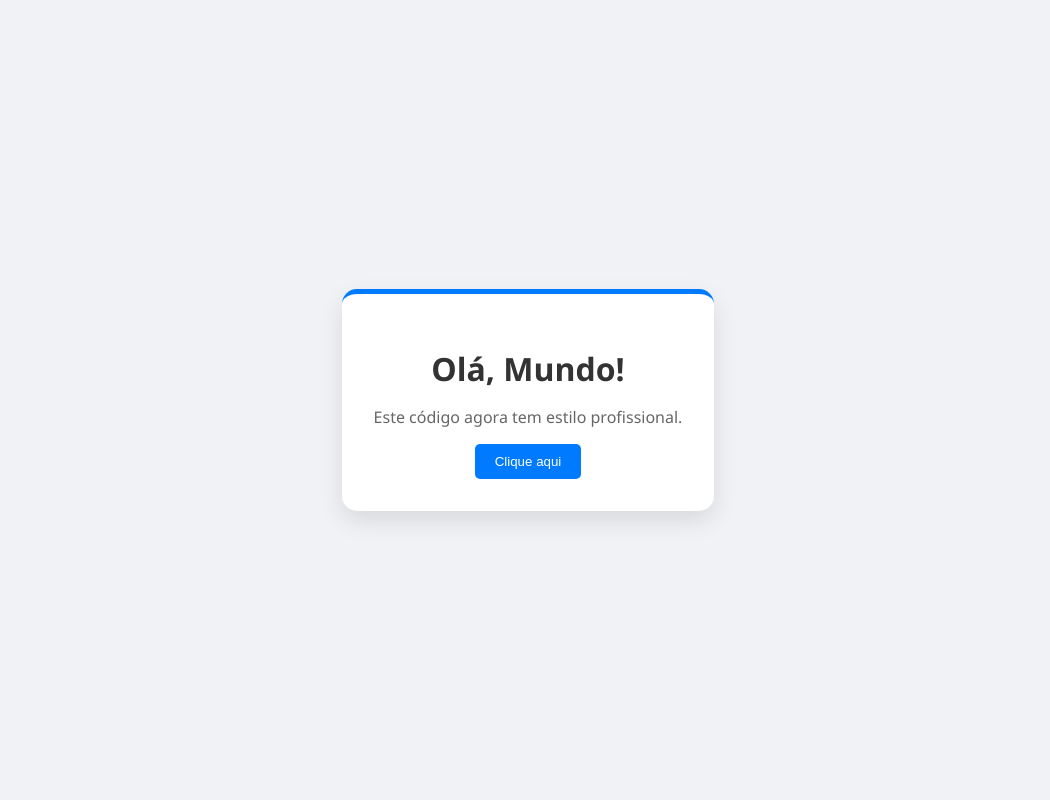
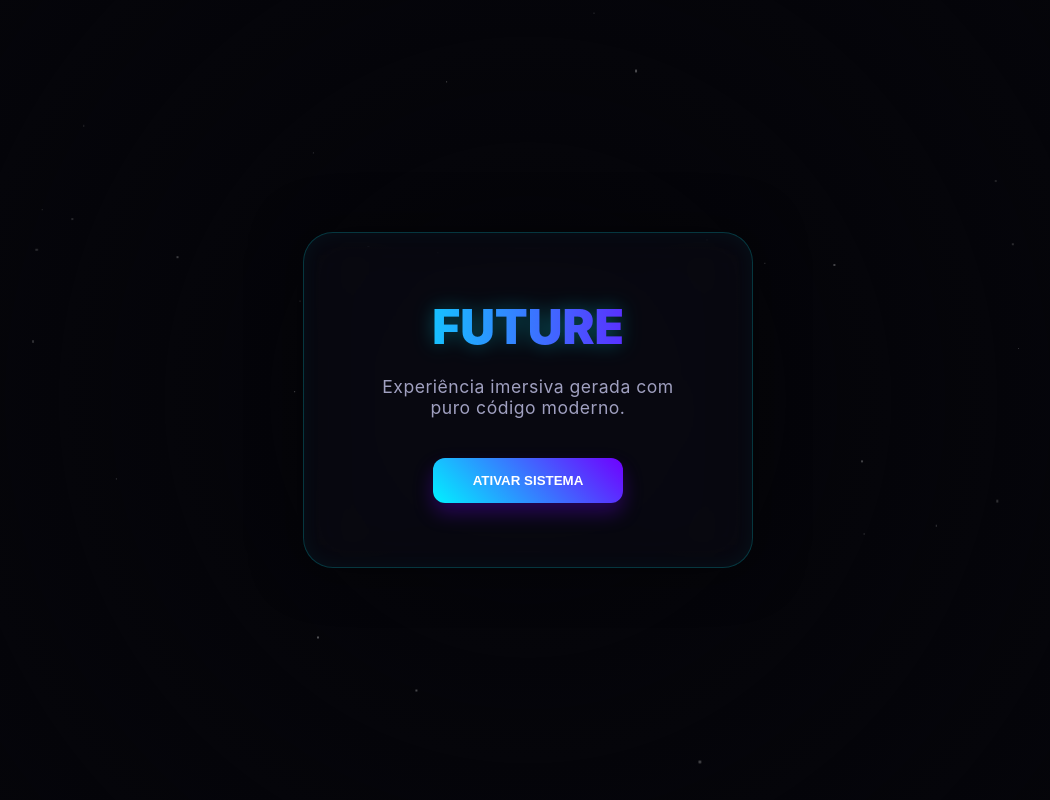
Before and after one commit to anapauladossantosferreira/teste, a plain HTML site: page index.html in a window 1280 px wide. Shown: the whole page, without its empty margins (112-1162 px from the left). Drawn offline with Linux system fonts and the light colour scheme.

Commit message:
Update index.html

```diff
--- a/index.html
+++ b/index.html
@@ -2,59 +2,156 @@
 <html lang="pt-br">
 <head>
     <meta charset="UTF-8">
-    <title>Olá Mundo Estilizado</title>
+    <meta name="viewport" content="width=device-width, initial-scale=1.0">
+    <title>Interface Futurística Pro</title>
     <style>
-        /* O CSS começa aqui */
+        :root {
+            --primary: #00f2ff;
+            --secondary: #7000ff;
+            --bg-dark: #05050a;
+        }
+
+        * {
+            margin: 0;
+            padding: 0;
+            box-sizing: border-box;
+        }
+
         body {
-            background-color: #f0f2f5; /* Cor de fundo leve */
-            font-family: 'Segoe UI', Tahoma, Geneva, Verdana, sans-serif;
+            background-color: var(--bg-dark);
+            font-family: 'Inter', 'Segoe UI', sans-serif;
             display: flex;
             justify-content: center;
             align-items: center;
-            height: 100vh; /* Ocupa a altura total da tela */
-            margin: 0;
+            height: 100vh;
+            color: #ffffff;
+            overflow: hidden;
+            position: relative;
         }
 
+        /* Container de Partículas */
+        #particles-container {
+            position: absolute;
+            width: 100%;
+            height: 100%;
+            top: 0;
+            left: 0;
+            z-index: 0;
+        }
+
+        .particle {
+            position: absolute;
+            background: white;
+            border-radius: 50%;
+            opacity: 0.5;
+            animation: float linear infinite;
+        }
+
+        /* Cartão Neon Glass */
         .cartao {
-            background-color: white;
-            padding: 2rem;
-            border-radius: 15px;
-            box-shadow: 0 10px 25px rgba(0,0,0,0.1);
+            position: relative;
+            z-index: 10;
+            background: rgba(10, 10, 20, 0.6);
+            backdrop-filter: blur(20px);
+            padding: 4rem;
+            border-radius: 30px;
             text-align: center;
-            border-top: 5px solid #007bff;
+            border: 1px solid rgba(0, 242, 255, 0.2);
+            box-shadow: 0 0 50px rgba(0, 0, 0, 0.5),
+                        inset 0 0 20px rgba(0, 242, 255, 0.05);
+            max-width: 450px;
         }
 
         h1 {
-            color: #333;
-            margin-bottom: 10px;
+            font-size: 3rem;
+            font-weight: 900;
+            background: linear-gradient(to right, var(--primary), var(--secondary));
+            -webkit-background-clip: text;
+            -webkit-text-fill-color: transparent;
+            margin-bottom: 20px;
+            filter: drop-shadow(0 0 10px rgba(0, 242, 255, 0.3));
         }
 
         p {
-            color: #666;
+            color: #a0a0c0;
+            font-size: 1.1rem;
+            margin-bottom: 40px;
+            letter-spacing: 0.5px;
         }
 
-        button {
-            background-color: #007bff;
+        /* Botão com Brilho */
+        .btn-futuro {
+            background: linear-gradient(45deg, var(--primary), var(--secondary));
             color: white;
             border: none;
-            padding: 10px 20px;
-            border-radius: 5px;
+            padding: 15px 40px;
+            border-radius: 12px;
+            font-weight: bold;
+            text-transform: uppercase;
             cursor: pointer;
-            transition: background 0.3s;
+            transition: 0.3s;
+            box-shadow: 0 10px 20px rgba(112, 0, 255, 0.3);
         }
 
-        button:hover {
-            background-color: #0056b3;
+        .btn-futuro:hover {
+            transform: scale(1.05) translateY(-3px);
+            box-shadow: 0 15px 30px rgba(0, 242, 255, 0.4);
+        }
+
+        /* Animação das Partículas */
+        @keyframes float {
+            from { transform: translateY(0) translateX(0); }
+            to { transform: translateY(-100vh) translateX(20px); }
+        }
+
+        /* Overlay de Vinheta */
+        .overlay {
+            position: absolute;
+            width: 100%;
+            height: 100%;
+            background: radial-gradient(circle, transparent 20%, var(--bg-dark) 90%);
+            pointer-events: none;
+            z-index: 1;
         }
     </style>
 </head>
 <body>
 
+    <div id="particles-container"></div>
+    <div class="overlay"></div>
+
     <div class="cartao">
-        <h1>Olá, Mundo!</h1>
-        <p>Este código agora tem estilo profissional.</p>
-        <button onclick="alert('Oi!')">Clique aqui</button>
+        <h1>FUTURE</h1>
+        <p>Experiência imersiva gerada com puro código moderno.</p>
+        <button class="btn-futuro" onclick="alert('Protocolo iniciado!')">Ativar Sistema</button>
     </div>
 
+    <script>
+        // Gerador de partículas dinâmico
+        const container = document.getElementById('particles-container');
+        const particleCount = 60;
+
+        for (let i = 0; i < particleCount; i++) {
+            const particle = document.createElement('div');
+            particle.className = 'particle';
+
+            // Tamanhos aleatórios
+            const size = Math.random() * 3 + 'px';
+            particle.style.width = size;
+            particle.style.height = size;
+
+            // Posição inicial aleatória
+            particle.style.left = Math.random() * 100 + 'vw';
+            particle.style.top = Math.random() * 100 + 'vh';
+
+            // Velocidade e atraso aleatórios
+            const duration = Math.random() * 10 + 5 + 's';
+            const delay = Math.random() * 5 + 's';
+            particle.style.animationDuration = duration;
+            particle.style.animationDelay = delay;
+
+            container.appendChild(particle);
+        }
+    </script>
 </body>
 </html>
```
